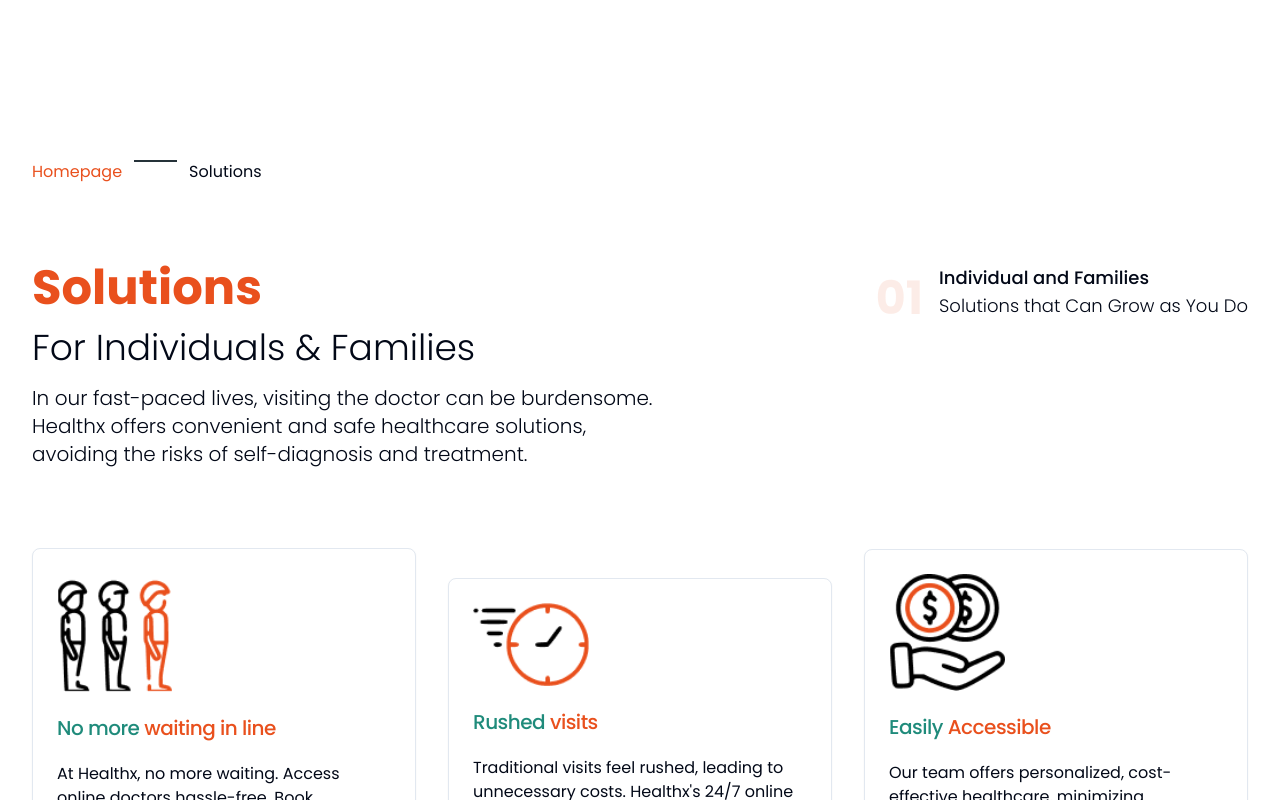
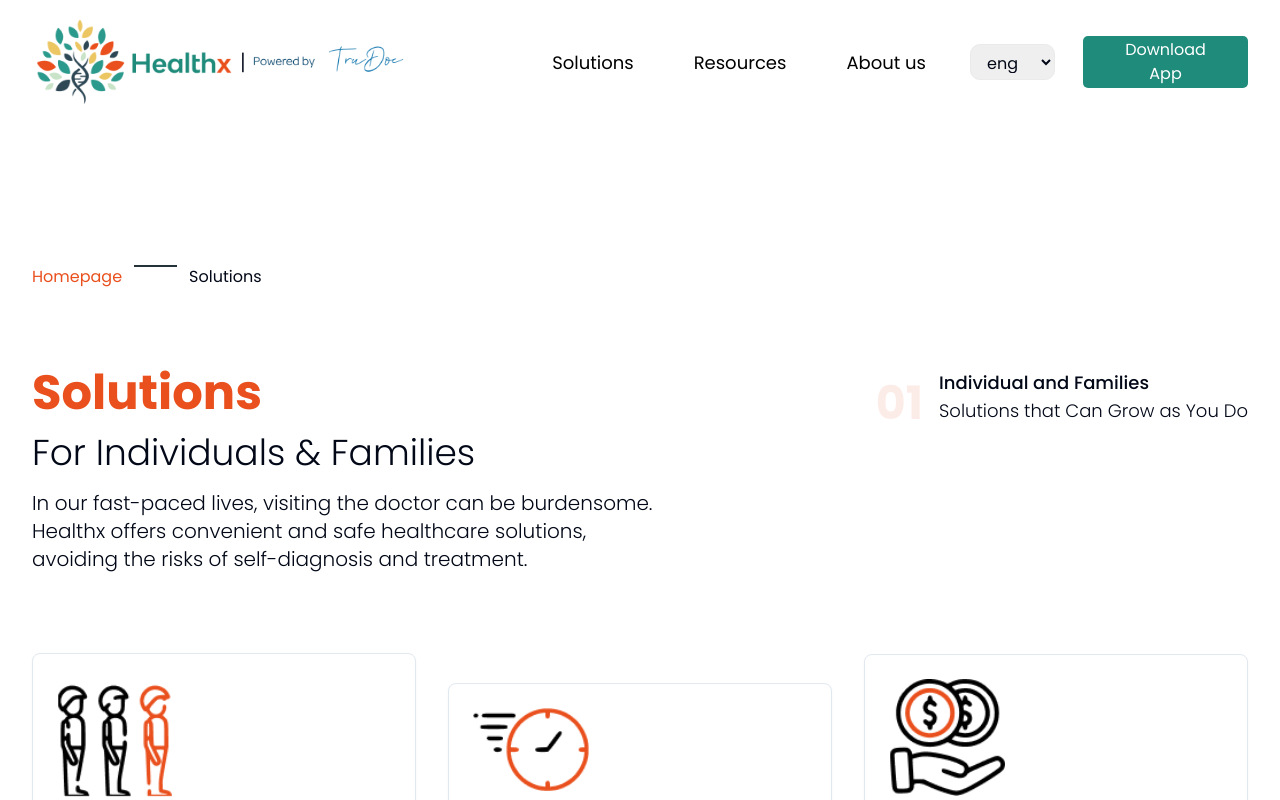
Before and after one commit to Sanjay1402/healthx, a Next.js app: page /solutions_individual in a window 1280 px wide. Shown: the top 800 px of the page. Built offline with nearby package versions, Linux system fonts and the light colour scheme.

Commit message:
resolving conflict errors

```diff
--- a/src/app/solutions_individual/page.jsx
+++ b/src/app/solutions_individual/page.jsx
@@ -28,7 +28,7 @@
 const page = () => {
   return (
     <div className='container'>
-
+        <Navbar />
         <CurrentPage pages_text={pages_text}/>
         <SolComp text={text}/>
         <div className='grid lg:md:grid-cols-3 sm:grid-cols-1 gap-8 mb-10 sm:place-items-center'>
--- a/src/app/solutions_insurers/page.jsx
+++ b/src/app/solutions_insurers/page.jsx
@@ -28,7 +28,7 @@
 const page = () => {
   return (
     <div className='container'>
-
+        <Navbar />
         <CurrentPage pages_text={pages_text}/>
         <SolComp text={text}/>
         <div className='grid lg:md:grid-cols-3 sm:grid-cols-1 gap-8 mb-10 sm:place-items-center'>
```
